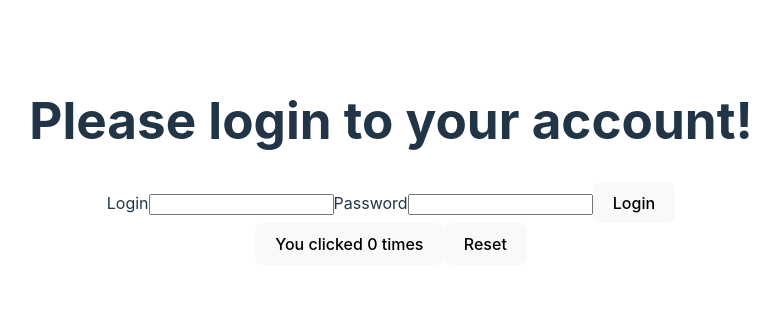
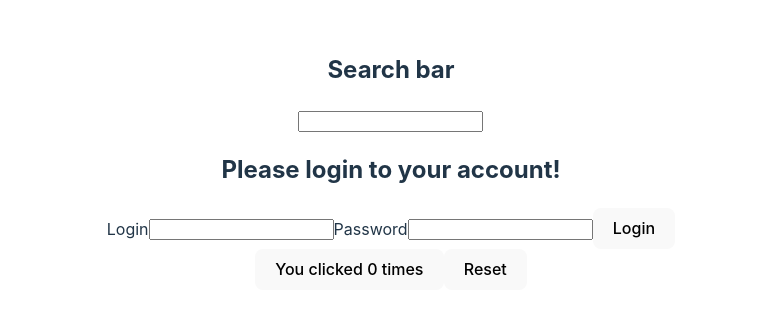
Before and after one commit to dvankevich/react-two, a React (Vite) app: page / in a window 1280 px wide. Shown: the part 239-552 px from the top of the page, without its empty margins (249-1029 px from the left). Built offline with nearby package versions, Linux system fonts and the light colour scheme.

Commit message:
add search bar

```diff
--- a/src/App.jsx
+++ b/src/App.jsx
@@ -39,6 +39,21 @@ const LoginForm = ({ onLogin }) => {
   );
 };
 
+const SearchBar = () => {
+  const [inputValue, setInputValue] = useState('');
+
+  const handleChange = evt => {
+    setInputValue(evt.target.value);
+  };
+
+  return (
+    <div>
+      <input type="text" value={inputValue} onChange={handleChange} />
+      <p>{inputValue}</p>
+    </div>
+  );
+};
+
 const App = () => {
   const [clicks, setClicks] = useState(() => {
     const savedClicks = window.localStorage.getItem('saved-clicks');
@@ -55,7 +70,11 @@ const App = () => {
   return (
     <>
       <div>
-        <h1>Please login to your account!</h1>
+        <h2>Search bar</h2>
+        <SearchBar />
+      </div>
+      <div>
+        <h2>Please login to your account!</h2>
         {/* Передаємо колбек як пропс форми */}
         <LoginForm onLogin={handleLogin} />
       </div>
```
